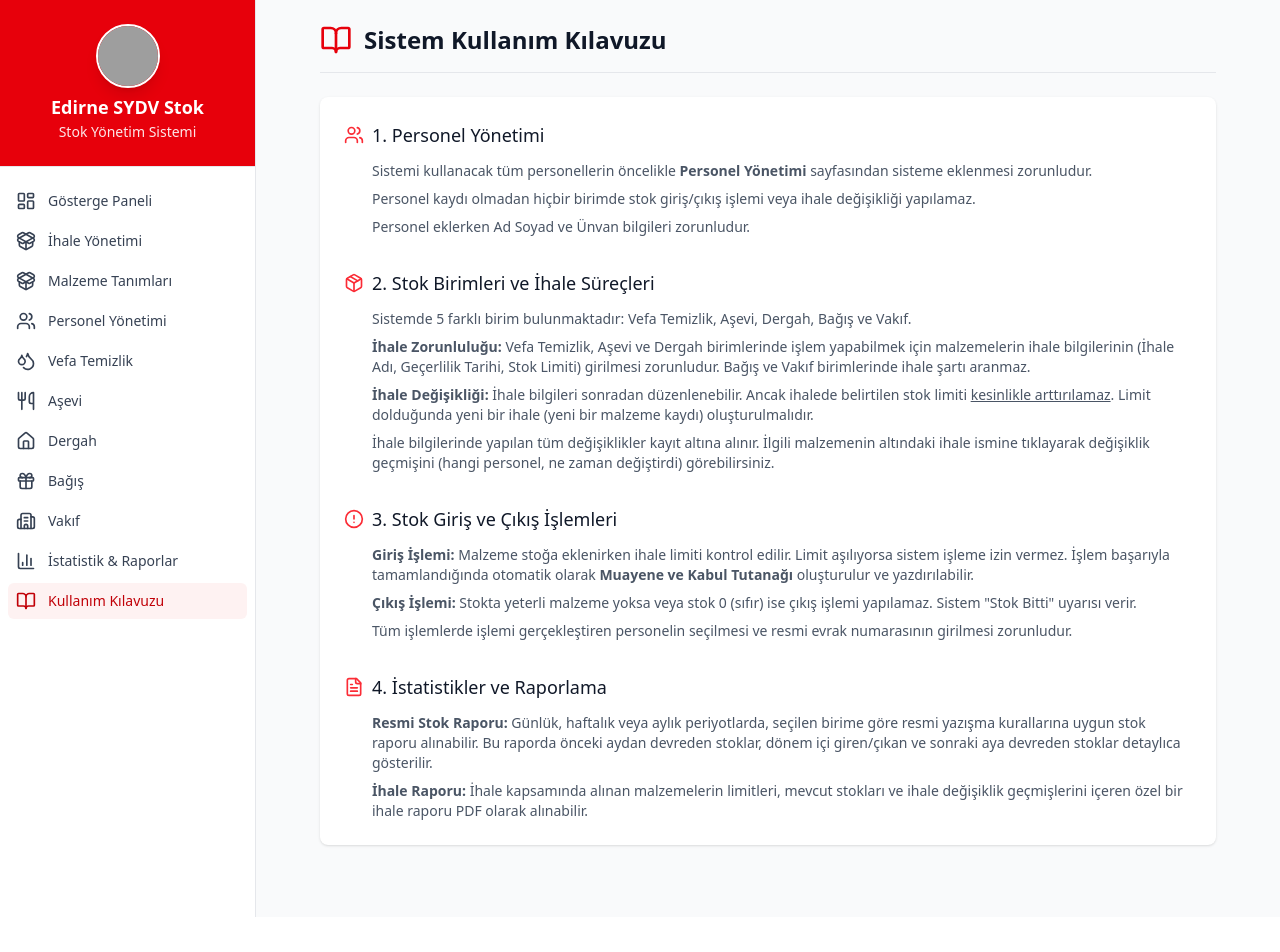
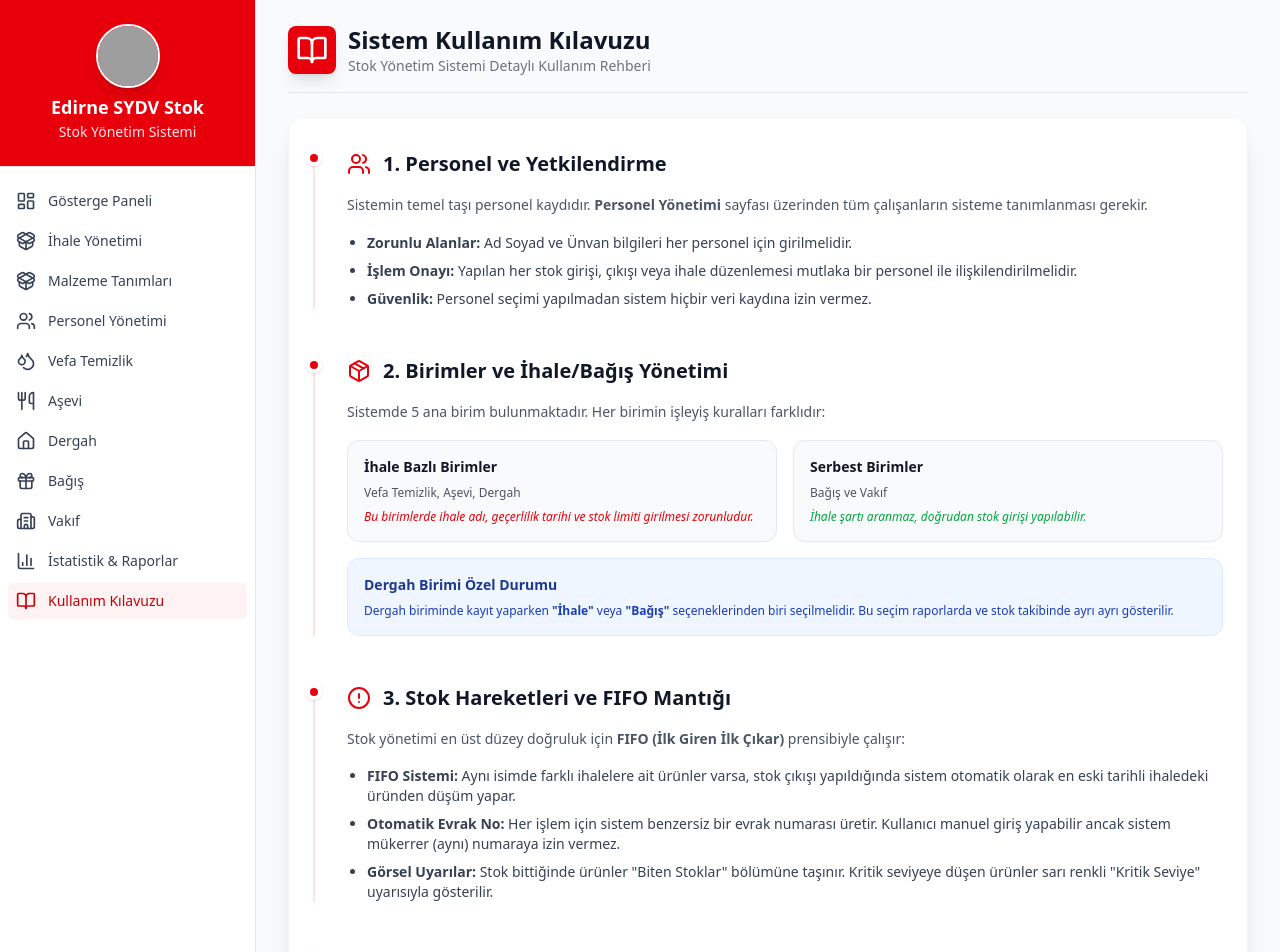
Before and after one commit to gokhanSucsuz/Edirne-sydv-stok-yonetim-sistemi, a React (Vite) app: page /guide in a window 1280 px wide. Shown: the top 952 px of the page. Before the commit the page ends 917 px from the top, so only its background shows below. Built offline with nearby package versions, Linux system fonts and the light colour scheme; grey boxes are pictures that could not be loaded.

Commit message:
feat: Add tender type to unit panel and improve guide
Adds the `tenderType` field to the `UnitPanel` for better tracking of item sources (e.g., 'İhale', 'Bağış'). Also enhances the system's user guide (`Guide.tsx`) with improved styling and content for better readability.

```diff
--- a/src/pages/Guide.tsx
+++ b/src/pages/Guide.tsx
@@ -3,66 +3,108 @@ import { BookOpen, Users, Package, FileText, AlertCircle } from 'lucide-react';
 
 export default function Guide() {
   return (
-    <div className="space-y-6 max-w-4xl mx-auto pb-12">
+    <div className="space-y-6 max-w-5xl mx-auto pb-12">
       <div className="flex items-center space-x-3 border-b border-gray-200 pb-4">
-        <BookOpen className="w-8 h-8 text-red-600" />
-        <h1 className="text-2xl font-semibold text-gray-900">Sistem Kullanım Kılavuzu</h1>
+        <div className="p-2 bg-red-600 rounded-lg shadow-lg">
+          <BookOpen className="w-8 h-8 text-white" />
+        </div>
+        <div>
+          <h1 className="text-2xl font-bold text-gray-900">Sistem Kullanım Kılavuzu</h1>
+          <p className="text-sm text-gray-500">Stok Yönetim Sistemi Detaylı Kullanım Rehberi</p>
+        </div>
       </div>
 
-      <div className="bg-white shadow overflow-hidden sm:rounded-lg">
-        <div className="px-4 py-5 sm:p-6 space-y-8">
+      <div className="bg-white shadow-xl overflow-hidden sm:rounded-2xl border border-gray-100">
+        <div className="px-6 py-8 space-y-12">
 
           {/* Section 1 */}
-          <section>
-            <h2 className="text-lg font-medium text-gray-900 flex items-center mb-3">
-              <Users className="w-5 h-5 mr-2 text-red-500" />
-              1. Personel Yönetimi
+          <section className="relative pl-8 border-l-2 border-red-100">
+            <div className="absolute -left-[9px] top-0 w-4 h-4 rounded-full bg-red-600 border-4 border-white shadow-sm"></div>
+            <h2 className="text-xl font-bold text-gray-900 flex items-center mb-4">
+              <Users className="w-6 h-6 mr-3 text-red-600" />
+              1. Personel ve Yetkilendirme
             </h2>
-            <div className="text-gray-600 space-y-2 text-sm pl-7">
-              <p>Sistemi kullanacak tüm personellerin öncelikle <strong>Personel Yönetimi</strong> sayfasından sisteme eklenmesi zorunludur.</p>
-              <p>Personel kaydı olmadan hiçbir birimde stok giriş/çıkış işlemi veya ihale değişikliği yapılamaz.</p>
-              <p>Personel eklerken Ad Soyad ve Ünvan bilgileri zorunludur.</p>
+            <div className="text-gray-600 space-y-4 text-sm">
+              <p className="leading-relaxed">Sistemin temel taşı personel kaydıdır. <strong>Personel Yönetimi</strong> sayfası üzerinden tüm çalışanların sisteme tanımlanması gerekir.</p>
+              <ul className="list-disc pl-5 space-y-2 text-gray-700">
+                <li><strong>Zorunlu Alanlar:</strong> Ad Soyad ve Ünvan bilgileri her personel için girilmelidir.</li>
+                <li><strong>İşlem Onayı:</strong> Yapılan her stok girişi, çıkışı veya ihale düzenlemesi mutlaka bir personel ile ilişkilendirilmelidir.</li>
+                <li><strong>Güvenlik:</strong> Personel seçimi yapılmadan sistem hiçbir veri kaydına izin vermez.</li>
+              </ul>
             </div>
           </section>
 
           {/* Section 2 */}
-          <section>
-            <h2 className="text-lg font-medium text-gray-900 flex items-center mb-3">
-              <Package className="w-5 h-5 mr-2 text-red-500" />
-              2. Stok Birimleri ve İhale Süreçleri
+          <section className="relative pl-8 border-l-2 border-red-100">
+            <div className="absolute -left-[9px] top-0 w-4 h-4 rounded-full bg-red-600 border-4 border-white shadow-sm"></div>
+            <h2 className="text-xl font-bold text-gray-900 flex items-center mb-4">
+              <Package className="w-6 h-6 mr-3 text-red-600" />
+              2. Birimler ve İhale/Bağış Yönetimi
             </h2>
-            <div className="text-gray-600 space-y-2 text-sm pl-7">
-              <p>Sistemde 5 farklı birim bulunmaktadır: Vefa Temizlik, Aşevi, Dergah, Bağış ve Vakıf.</p>
-              <p><strong>İhale Zorunluluğu:</strong> Vefa Temizlik, Aşevi ve Dergah birimlerinde işlem yapabilmek için malzemelerin ihale bilgilerinin (İhale Adı, Geçerlilik Tarihi, Stok Limiti) girilmesi zorunludur. Bağış ve Vakıf birimlerinde ihale şartı aranmaz.</p>
-              <p><strong>İhale Değişikliği:</strong> İhale bilgileri sonradan düzenlenebilir. Ancak ihalede belirtilen stok limiti <u>kesinlikle arttırılamaz</u>. Limit dolduğunda yeni bir ihale (yeni bir malzeme kaydı) oluşturulmalıdır.</p>
-              <p>İhale bilgilerinde yapılan tüm değişiklikler kayıt altına alınır. İlgili malzemenin altındaki ihale ismine tıklayarak değişiklik geçmişini (hangi personel, ne zaman değiştirdi) görebilirsiniz.</p>
+            <div className="text-gray-600 space-y-4 text-sm">
+              <p className="leading-relaxed">Sistemde 5 ana birim bulunmaktadır. Her birimin işleyiş kuralları farklıdır:</p>
+              <div className="grid grid-cols-1 md:grid-cols-2 gap-4 mt-4">
+                <div className="bg-gray-50 p-4 rounded-xl border border-gray-200">
+                  <h4 className="font-bold text-gray-900 mb-2">İhale Bazlı Birimler</h4>
+                  <p className="text-xs text-gray-600">Vefa Temizlik, Aşevi, Dergah</p>
+                  <p className="mt-2 text-xs italic text-red-600">Bu birimlerde ihale adı, geçerlilik tarihi ve stok limiti girilmesi zorunludur.</p>
+                </div>
+                <div className="bg-gray-50 p-4 rounded-xl border border-gray-200">
+                  <h4 className="font-bold text-gray-900 mb-2">Serbest Birimler</h4>
+                  <p className="text-xs text-gray-600">Bağış ve Vakıf</p>
+                  <p className="mt-2 text-xs italic text-green-600">İhale şartı aranmaz, doğrudan stok girişi yapılabilir.</p>
+                </div>
+              </div>
+              <div className="bg-blue-50 p-4 rounded-xl border border-blue-100 mt-4">
+                <h4 className="font-bold text-blue-900 mb-2">Dergah Birimi Özel Durumu</h4>
+                <p className="text-xs text-blue-800">Dergah biriminde kayıt yaparken <strong>"İhale"</strong> veya <strong>"Bağış"</strong> seçeneklerinden biri seçilmelidir. Bu seçim raporlarda ve stok takibinde ayrı ayrı gösterilir.</p>
+              </div>
             </div>
           </section>
 
           {/* Section 3 */}
-          <section>
-            <h2 className="text-lg font-medium text-gray-900 flex items-center mb-3">
-              <AlertCircle className="w-5 h-5 mr-2 text-red-500" />
-              3. Stok Giriş ve Çıkış İşlemleri
+          <section className="relative pl-8 border-l-2 border-red-100">
+            <div className="absolute -left-[9px] top-0 w-4 h-4 rounded-full bg-red-600 border-4 border-white shadow-sm"></div>
+            <h2 className="text-xl font-bold text-gray-900 flex items-center mb-4">
+              <AlertCircle className="w-6 h-6 mr-3 text-red-600" />
+              3. Stok Hareketleri ve FIFO Mantığı
             </h2>
-            <div className="text-gray-600 space-y-2 text-sm pl-7">
-              <p><strong>Giriş İşlemi:</strong> Malzeme stoğa eklenirken ihale limiti kontrol edilir. Limit aşılıyorsa sistem işleme izin vermez. İşlem başarıyla tamamlandığında otomatik olarak <strong>Muayene ve Kabul Tutanağı</strong> oluşturulur ve yazdırılabilir.</p>
-              <p><strong>Çıkış İşlemi:</strong> Stokta yeterli malzeme yoksa veya stok 0 (sıfır) ise çıkış işlemi yapılamaz. Sistem "Stok Bitti" uyarısı verir.</p>
-              <p>Tüm işlemlerde işlemi gerçekleştiren personelin seçilmesi ve resmi evrak numarasının girilmesi zorunludur.</p>
+            <div className="text-gray-600 space-y-4 text-sm">
+              <p className="leading-relaxed">Stok yönetimi en üst düzey doğruluk için <strong>FIFO (İlk Giren İlk Çıkar)</strong> prensibiyle çalışır:</p>
+              <ul className="list-disc pl-5 space-y-2 text-gray-700">
+                <li><strong>FIFO Sistemi:</strong> Aynı isimde farklı ihalelere ait ürünler varsa, stok çıkışı yapıldığında sistem otomatik olarak en eski tarihli ihaledeki üründen düşüm yapar.</li>
+                <li><strong>Otomatik Evrak No:</strong> Her işlem için sistem benzersiz bir evrak numarası üretir. Kullanıcı manuel giriş yapabilir ancak sistem mükerrer (aynı) numaraya izin vermez.</li>
+                <li><strong>Görsel Uyarılar:</strong> Stok bittiğinde ürünler "Biten Stoklar" bölümüne taşınır. Kritik seviyeye düşen ürünler sarı renkli "Kritik Seviye" uyarısıyla gösterilir.</li>
+              </ul>
             </div>
           </section>
 
           {/* Section 4 */}
-          <section>
-            <h2 className="text-lg font-medium text-gray-900 flex items-center mb-3">
-              <FileText className="w-5 h-5 mr-2 text-red-500" />
-              4. İstatistikler ve Raporlama
+          <section className="relative pl-8 border-l-2 border-red-100">
+            <div className="absolute -left-[9px] top-0 w-4 h-4 rounded-full bg-red-600 border-4 border-white shadow-sm"></div>
+            <h2 className="text-xl font-bold text-gray-900 flex items-center mb-4">
+              <FileText className="w-6 h-6 mr-3 text-red-600" />
+              4. Raporlama ve Çıktılar
             </h2>
-            <div className="text-gray-600 space-y-2 text-sm pl-7">
-              <p><strong>Resmi Stok Raporu:</strong> Günlük, haftalık veya aylık periyotlarda, seçilen birime göre resmi yazışma kurallarına uygun stok raporu alınabilir. Bu raporda önceki aydan devreden stoklar, dönem içi giren/çıkan ve sonraki aya devreden stoklar detaylıca gösterilir.</p>
-              <p><strong>İhale Raporu:</strong> İhale kapsamında alınan malzemelerin limitleri, mevcut stokları ve ihale değişiklik geçmişlerini içeren özel bir ihale raporu PDF olarak alınabilir.</p>
+            <div className="text-gray-600 space-y-4 text-sm">
+              <p className="leading-relaxed">Sistem profesyonel PDF raporları üretme yeteneğine sahiptir:</p>
+              <ul className="list-disc pl-5 space-y-2 text-gray-700">
+                <li><strong>Ürün Bazlı Rapor:</strong> Her ürünün yanındaki "Rapor" butonu ile o ürünün tüm ihalelerdeki hareket geçmişi, personeli ve evrak numaralarıyla birlikte PDF olarak alınabilir.</li>
+                <li><strong>Resmi Stok Raporu:</strong> İstatistikler sayfasından birim bazlı, devreden stokları da içeren resmi formatta raporlar oluşturulabilir.</li>
+                <li><strong>Muayene ve Kabul Tutanağı:</strong> Her stok girişinde sistem otomatik olarak bu tutanağı hazırlar ve yazdırma seçeneği sunar.</li>
+              </ul>
             </div>
           </section>
+
+          <div className="bg-red-50 p-6 rounded-2xl border border-red-100">
+            <h3 className="text-red-900 font-bold mb-2 flex items-center">
+              <AlertCircle className="w-5 h-5 mr-2" />
+              Önemli Hatırlatma
+            </h3>
+            <p className="text-red-800 text-sm">
+              Süresi dolmuş ihaleler üzerinde kesinlikle değişiklik yapılamaz ve bu ihaleler silinemez. İhale limitleri dolduğunda sistem otomatik olarak çıkış işlemini durdurur. Bu durumda yeni bir ihale tanımlanması gerekmektedir.
+            </p>
+          </div>
 
         </div>
       </div>
--- a/src/pages/UnitPanel.tsx
+++ b/src/pages/UnitPanel.tsx
@@ -60,6 +60,7 @@ export default function UnitPanel({ unit }: UnitPanelProps) {
   const [editTenderName, setEditTenderName] = useState('');
   const [editTenderEndDate, setEditTenderEndDate] = useState('');
   const [editTenderLimit, setEditTenderLimit] = useState<number | ''>('');
+  const [editTenderType, setEditTenderType] = useState<'İhale' | 'Bağış'>('İhale');
   const [editPersonnelId, setEditPersonnelId] = useState('');
   const [editDocumentNo, setEditDocumentNo] = useState(generateUniqueDocNo());
   const [editConfirm, setEditConfirm] = useState(false);
@@ -203,6 +204,7 @@ export default function UnitPanel({ unit }: UnitPanelProps) {
     setEditTenderName(item.tenderName || '');
     setEditTenderEndDate(item.tenderEndDate ? format(item.tenderEndDate, 'yyyy-MM-dd') : '');
     setEditTenderLimit(item.tenderLimit || '');
+    setEditTenderType(item.tenderType || 'İhale');
     setEditPersonnelId('');
     setEditConfirm(false);
   };
@@ -918,17 +920,14 @@ export default function UnitPanel({ unit }: UnitPanelProps) {
                   </tr>
                 </thead>
                 <tbody className="bg-white divide-y divide-gray-200">
-                  {items.length === 0 ? (
-                    <tr><td colSpan={2} className="px-6 py-4 text-center text-sm text-gray-500">Kayıtlı malzeme bulunmuyor.</td></tr>
+                  {items.filter(i => i.currentStock > 0).length === 0 ? (
+                    <tr><td colSpan={3} className="px-6 py-4 text-center text-sm text-gray-500">Mevcut stokta malzeme bulunmuyor.</td></tr>
                   ) : (
-                    items.map((item) => (
+                    items.filter(i => i.currentStock > 0).map((item) => (
                       <tr key={item.id}>
                         <td className="px-6 py-4 text-sm font-medium text-gray-900">
                           <div className="flex items-center">
                             {item.name}
-                            {item.currentStock <= 0 && (
-                              <AlertCircle className="w-4 h-4 text-red-600 ml-2" title="Stok Bitti" />
-                            )}
                             {item.currentStock > 0 && item.currentStock < (item.tenderLimit ? Math.max(item.tenderLimit * 0.1, 2) : 2) && (
                               <AlertTriangle className="w-4 h-4 text-yellow-500 ml-2" title="Düşük Stok" />
                             )}
@@ -939,26 +938,19 @@ export default function UnitPanel({ unit }: UnitPanelProps) {
                               onClick={() => setHistoryItem(item)}
                               title="İhale değişiklik geçmişini görmek için tıklayın"
                             >
-                              İhale: {item.tenderName}
+                              {item.tenderType === 'Bağış' ? 'Bağış' : 'İhale'}: {item.tenderName}
                               {item.tenderEndDate && ` (Bitiş: ${format(item.tenderEndDate, 'dd.MM.yyyy')})`}
                             </div>
                           )}
                         </td>
                         <td className="px-6 py-4 whitespace-nowrap text-sm text-gray-500">
                           <span className={`font-bold ${
-                            item.currentStock <= 0
-                            ? 'text-red-600'
-                            : item.currentStock < (item.tenderLimit ? Math.max(item.tenderLimit * 0.1, 2) : 2)
+                            item.currentStock < (item.tenderLimit ? Math.max(item.tenderLimit * 0.1, 2) : 2)
                             ? 'text-yellow-600'
                             : 'text-green-600'
                           }`}>
                             {item.currentStock}
                           </span> {item.measurementUnit}
-                          {item.currentStock <= 0 && (
-                            <span className="ml-2 inline-flex items-center px-2 py-0.5 rounded text-xs font-medium bg-red-100 text-red-800">
-                              Stok Bitti
-                            </span>
-                          )}
                           {item.currentStock > 0 && item.currentStock < (item.tenderLimit ? Math.max(item.tenderLimit * 0.1, 2) : 2) && (
                             <span className="ml-2 inline-flex items-center px-2 py-0.5 rounded text-xs font-medium bg-yellow-100 text-yellow-800">
                               Kritik Seviye
@@ -998,6 +990,68 @@ export default function UnitPanel({ unit }: UnitPanelProps) {
                                 <PackageOpen className="w-4 h-4" />
                               </button>
                             )}
+                          </div>
+                        </td>
+                      </tr>
+                    ))
+                  )}
+                </tbody>
+              </table>
+            </div>
+          </div>
+
+          {/* Biten Stoklar Bölümü */}
+          <div className="bg-white shadow sm:rounded-lg overflow-hidden">
+            <div className="px-4 py-5 sm:px-6 border-b border-gray-200 bg-red-50">
+              <h3 className="text-lg font-medium text-red-800 flex items-center">
+                <AlertCircle className="w-5 h-5 mr-2" />
+                Biten Stoklar
+              </h3>
+            </div>
+            <div className="max-h-64 overflow-y-auto">
+              <table className="min-w-full divide-y divide-gray-200">
+                <thead className="bg-gray-50 sticky top-0">
+                  <tr>
+                    <th className="px-6 py-3 text-left text-xs font-medium text-gray-500 uppercase tracking-wider">Malzeme</th>
+                    <th className="px-6 py-3 text-right text-xs font-medium text-gray-500 uppercase tracking-wider">İşlem</th>
+                  </tr>
+                </thead>
+                <tbody className="bg-white divide-y divide-gray-200">
+                  {items.filter(i => i.currentStock <= 0).length === 0 ? (
+                    <tr><td colSpan={2} className="px-6 py-4 text-center text-sm text-gray-500">Biten stok bulunmuyor.</td></tr>
+                  ) : (
+                    items.filter(i => i.currentStock <= 0).map((item) => (
+                      <tr key={item.id} className="bg-red-50/30">
+                        <td className="px-6 py-4 text-sm font-medium text-gray-900">
+                          <div className="flex items-center">
+                            {item.name}
+                            <AlertCircle className="w-4 h-4 text-red-600 ml-2" title="Stok Bitti" />
+                          </div>
+                          {item.tenderName && (
+                            <div className="text-xs text-gray-500 mt-1">
+                              {item.tenderType === 'Bağış' ? 'Bağış' : 'İhale'}: {item.tenderName}
+                            </div>
+                          )}
+                        </td>
+                        <td className="px-6 py-4 whitespace-nowrap text-right text-sm font-medium">
+                          <div className="flex justify-end space-x-2">
+                            <button
+                              onClick={() => {
+                                const related = items.filter(i => i.name === item.name);
+                                generateItemReport(item, related, transactions, personnel, 'all');
+                              }}
+                              className="text-blue-600 hover:text-blue-900 flex items-center"
+                              title="PDF Rapor Al"
+                            >
+                              <FileText className="w-4 h-4 mr-1" /> Rapor
+                            </button>
+                            <button
+                              onClick={() => setEditingItem(item)}
+                              className="text-indigo-600 hover:text-indigo-900"
+                              title="Tekli Düzenle"
+                            >
+                              <Edit2 className="w-4 h-4" />
+                            </button>
                           </div>
                         </td>
                       </tr>
@@ -1254,6 +1308,17 @@ export default function UnitPanel({ unit }: UnitPanelProps) {
                         />
                         <p className="text-[10px] text-blue-600 mt-1">* İhale adı sadece "İhale Yönetimi" sayfasından değiştirilebilir.</p>
                       </div>
+                      {unit === 'Dergah' && (
+                        <div>
+                          <label className="block text-sm font-medium text-gray-700">Kayıt Türü</label>
+                          <input
+                            type="text"
+                            disabled={true}
+                            value={editTenderType}
+                            className="mt-1 block w-full rounded-md border-gray-300 shadow-sm focus:border-red-500 focus:ring-red-500 sm:text-sm p-2 border bg-gray-100 text-gray-500 cursor-not-allowed"
+                          />
+                        </div>
+                      )}
                       <div>
                         <label className="block text-sm font-medium text-gray-700">Geçerlilik Tarihi</label>
                         <input
```
